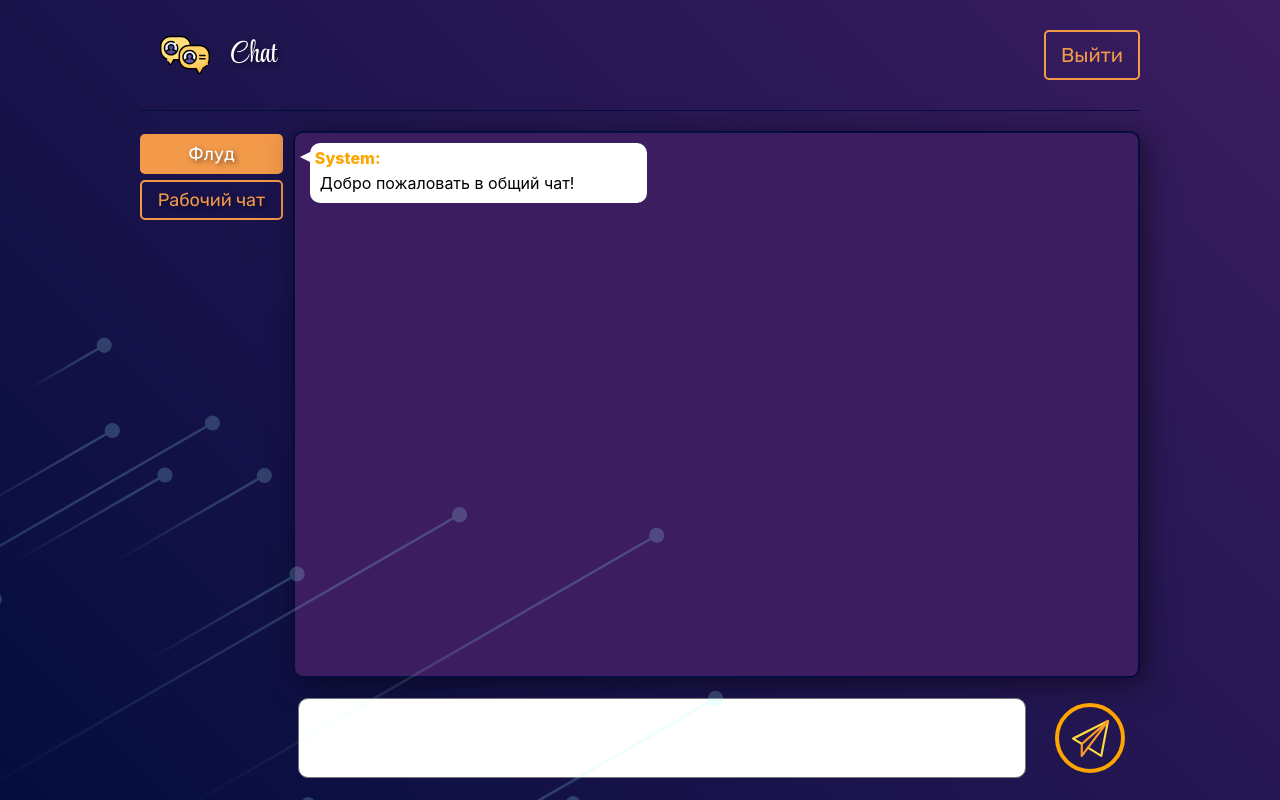
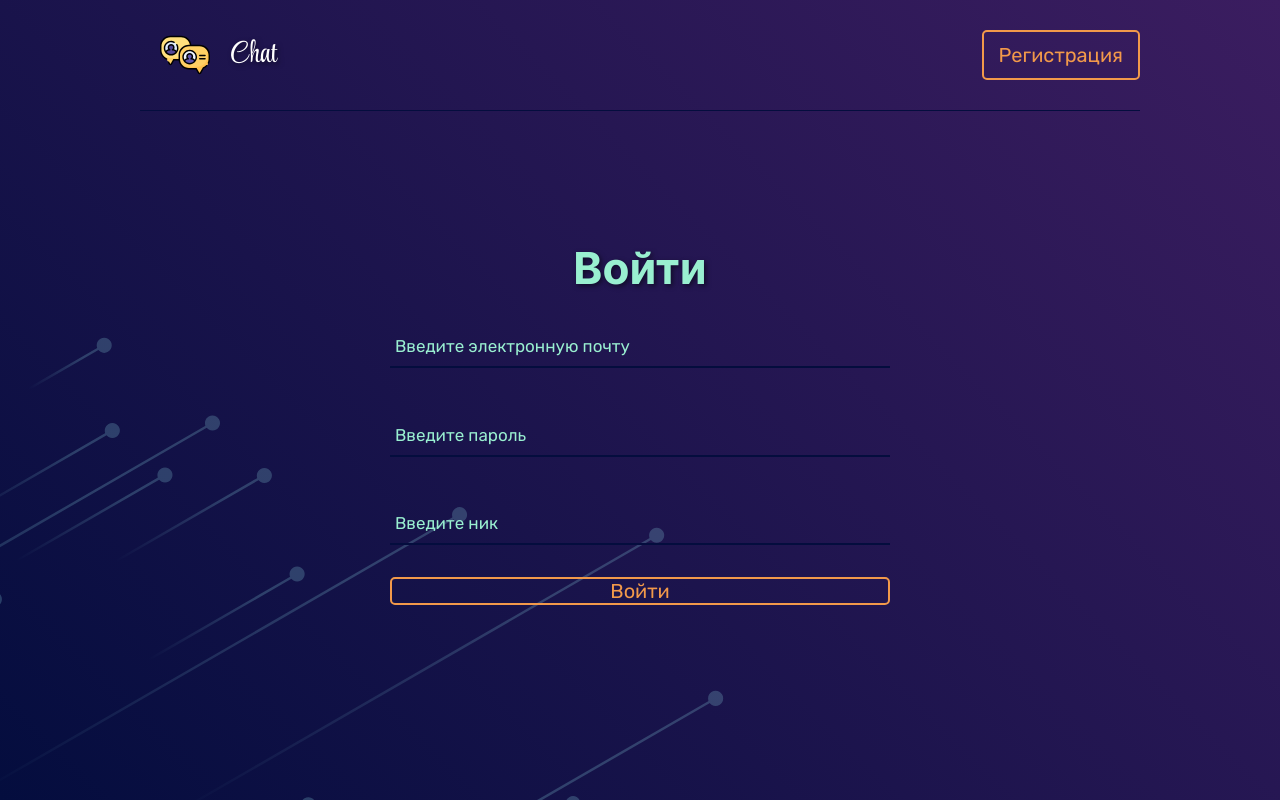
Before and after one commit to Vlad70003/TOT-systems-chat, a React (Create React App) app: page / in a window 1280 px wide. Built offline with nearby package versions, Linux system fonts and the light colour scheme.

Commit message:
убран bg

```diff
--- a/src/App.css
+++ b/src/App.css
@@ -31,5 +31,5 @@ section {
   height: 800px;
   background: url('./chat/img/star.svg') no-repeat center;
   background-size: 100%;
-  z-index: 100;
+  z-index: 50;
 }
--- a/src/Saga/authenticateSaga.js
+++ b/src/Saga/authenticateSaga.js
@@ -13,6 +13,8 @@ export function* authenticateSaga(action) {
     let storage = localStorage;
     storage['userLogin'] = JSON.stringify([email, password, nick]);
     yield put(logIn(nick));
+  } else if (success.success){
+    alert('Пользователя с такими данными не существует, зарегистрируйтесь')
   }
 }
 
--- a/src/chat/components/ChatSection.tsx
+++ b/src/chat/components/ChatSection.tsx
@@ -45,7 +45,6 @@ export function ChatSection(){
         <section className="chat-section forWrapper">
             <div className="wrapper">
                 < Header text="Выйти" />
-                <span className="star"></span>
                 <div className="chat">
                     <div className="chat__tab">
                         {chat === 'fl' ? <div className="chat__disc button-active" onClick={(event:any) => { setChatFn(event, 'fl')}} >Флуд</div> : <div className="chat__disc button " onClick={(event:any) => { setChatFn(event, 'fl')}} >Флуд</div>}
--- a/src/chat/components/blocks/AuthForm.tsx
+++ b/src/chat/components/blocks/AuthForm.tsx
@@ -23,7 +23,7 @@ export function AuthForm (props: typeProps) {
     const handleSubmitAuth = (event: React.FormEvent<HTMLFormElement>) => {
         event.preventDefault();
         if(email !== '' && pass !== ''&&  nick !== ''){
-            props.authenticate( email, pass);
+            props.authenticate( email, pass, nick);
         } else{
             setError(error = true);
         }
--- a/src/reducers/auth.js
+++ b/src/reducers/auth.js
@@ -1,7 +1,7 @@
 import { LOG_IN, LOG_OUT, REGISTRATION_SUCCESS } from '../actions.js';
 
 const initialState = {
-    isLoggedIn: true,
+    isLoggedIn: false,
     registration: false,
 }
 
```
